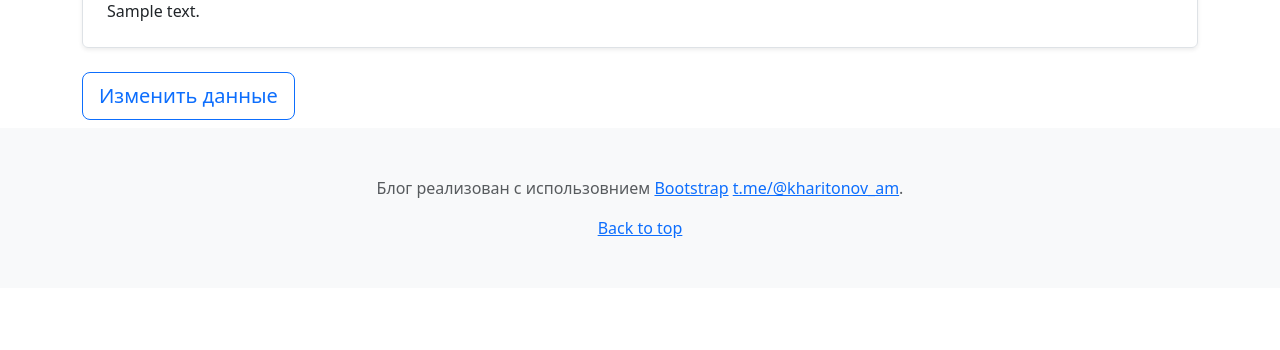
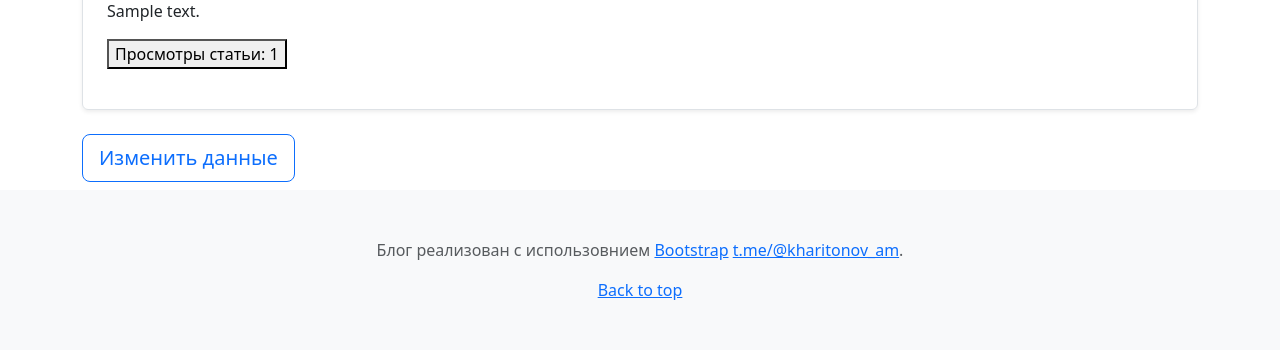
Before and after one commit to KharitonovAM/Start_to_django, a Django app: template blog/templates/blog/publication_detail.html in a window 1280 px wide. Shown: the part 1115-1465 px from the top of the page. Before the commit the page ends 1353 px from the top, so only its background shows below. Run offline with Django 5.2, Linux system fonts and the light colour scheme; the template is opened without the code that fills it: values that come from a table or form of the project are taken from there, others are empty; tables that the repository leaves empty hold one stand-in row (values such as "Sample post"); some libraries are stand-ins or nearby versions.

Commit message:
Добавил функционал увеличивающий счетчик просмотров

```diff
--- a/blog/templates/blog/publication_detail.html
+++ b/blog/templates/blog/publication_detail.html
@@ -10,9 +10,12 @@
                     <img src="{{ object.preview | media_filter }}" style="width: 400px; height: 400px;">
                 </div>
               <p class="card-text mb-auto">{{object.content}}</p>
+                <p></p>
+              <p>
+                  <button type="button" class="btn-outline-dark">Просмотры статьи: {{object.number_shows}}</button>
+              </p>
             </div>
           </div>
         <a type="button" class="btn btn-lg btn-block btn-outline-primary" href="{% url 'blog:update_blog' object.pk %}">Изменить данные</a>
-
         </div>
 {% endblock %}
--- a/blog/views.py
+++ b/blog/views.py
@@ -10,6 +10,11 @@ class BlogListView(ListView):
 
 class BlogDetailView(DetailView):
     model = Publication
+    def get_object(self, queryset=None):
+        self.object = super().get_object(queryset)
+        self.object.number_shows += 1
+        self.object.save()
+        return self.object
 
 
 class BlogCreateView(CreateView):
--- a/catalog/views.py
+++ b/catalog/views.py
@@ -14,6 +14,7 @@ class CatalogDetailView(DetailView):
     model = Product
 
 
+
 class CatalogCreateView(CreateView):
     model = Product
     fields = ("name", "description", "image", "category","price")
```
